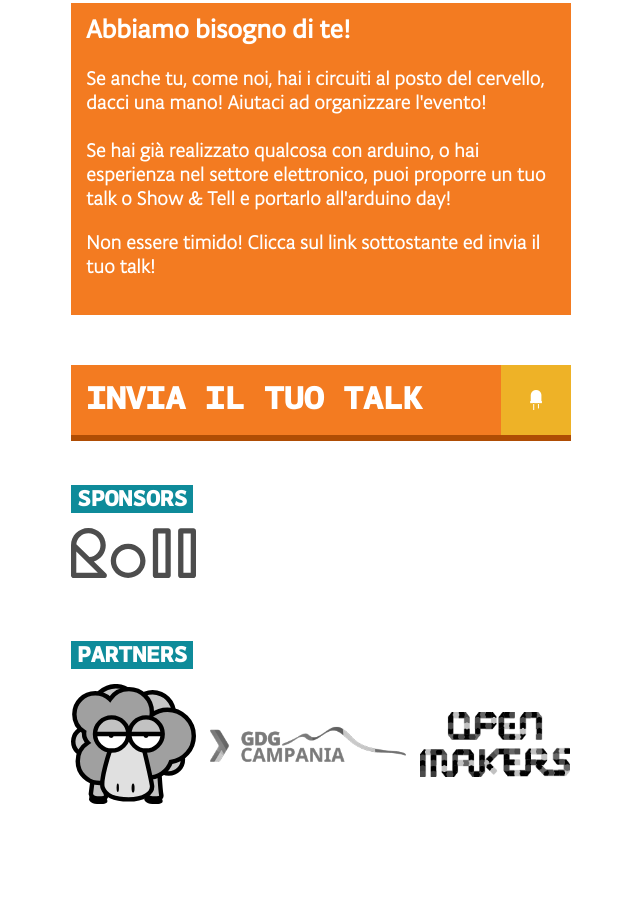
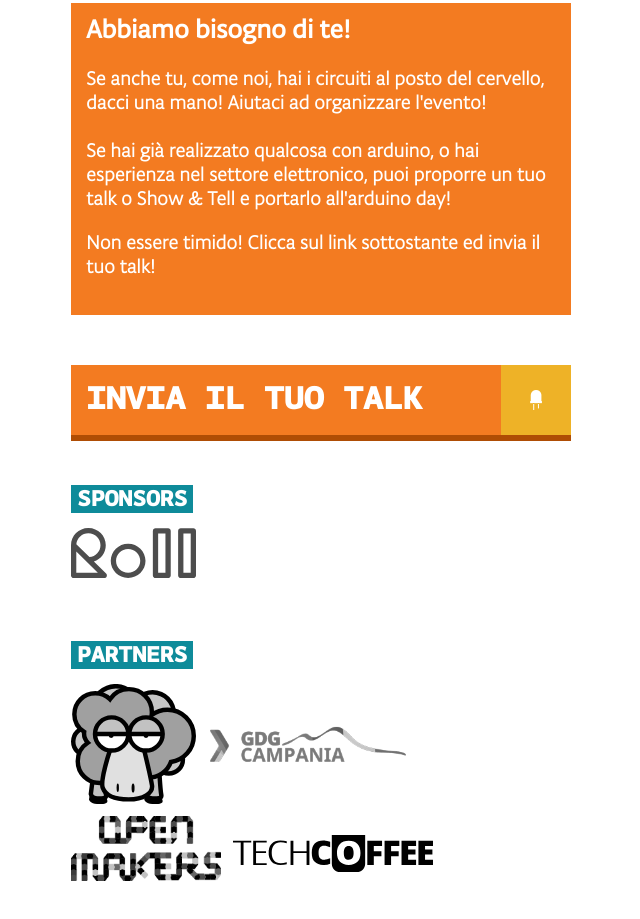
Before and after one commit to IrLUG/LinuxDay2015, a website: page index.html in a window 1280 px wide. Shown: the part 1001-1920 px from the top of the page, without its empty margins (441-1081 px from the left). Drawn offline with Linux system fonts and the light colour scheme.

Commit message:
add techcoffee as partner

```diff
--- a/app/scss/main.scss
+++ b/app/scss/main.scss
@@ -223,6 +223,7 @@ ul.logos {
         display: inline-block;
         vertical-align: middle;
         margin-right: 0.9rem;
+        margin-bottom: 0.9rem;
 
         &:last-child {
             margin: 0;
@@ -243,6 +244,10 @@ ul.logos {
 
     li.openmakers {
         max-width: 15rem;
+    }
+
+    li.techcoffee {
+        max-width: 20rem;
     }
 
     & + h3 {
--- a/index.html
+++ b/index.html
@@ -84,6 +84,9 @@
                     <li class="openmakers">
                         <a href="http://openmakersitaly.org" target="_blank"><img src="img/openmakers.png" alt="open makers" /></a>
                     </li>
+                    <li class="techcoffee">
+                        <a href="http://www.techcoffee.it" target="_blank"><img src="img/techcoffee.svg" alt="tech coffee" /></a>
+                    </li>
                 </ul>
 
             </div>
```
Also changed, not shown: dist/css/main.css, img/techcoffee.svg (added), 1 other file.
